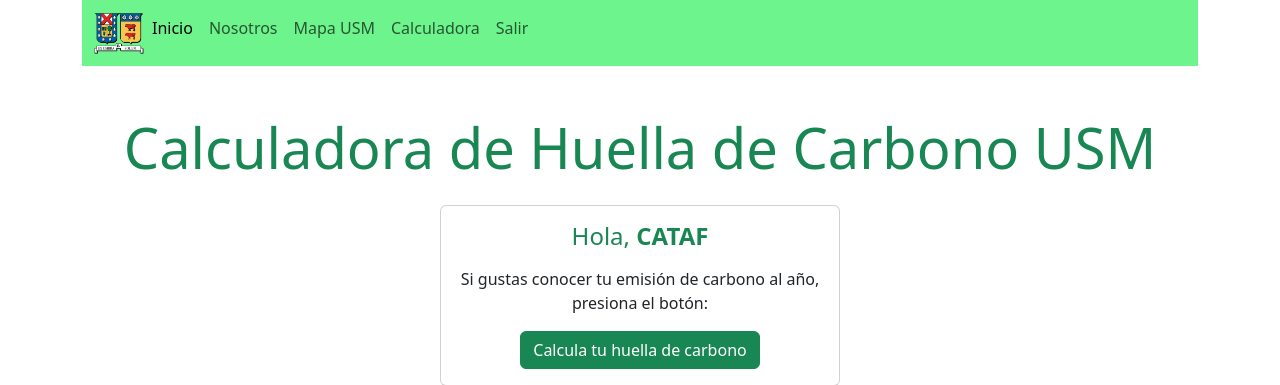
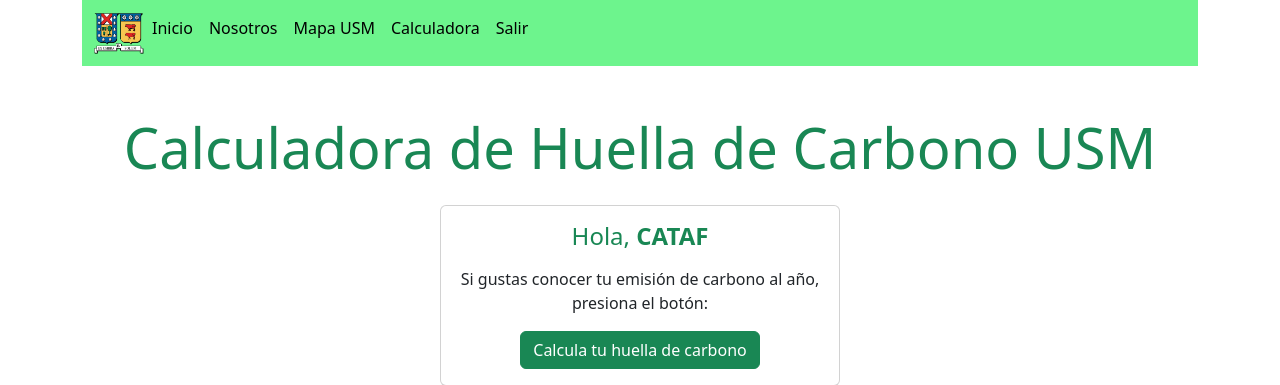
Before and after one commit to LaiosB/hdc, a Django app: page / in a window 1280 px wide. Shown: the top 385 px of the page. Run offline with Django 5.2, Linux system fonts and the light colour scheme; a user stored in the database is signed in.

Commit message:
v2.2
se arreglo el SALIR y contiene todos los cambios que se realizaron en la ayudantia 22/11

```diff
--- a/hdc/myapp/templates/myapp/base.html
+++ b/hdc/myapp/templates/myapp/base.html
@@ -12,12 +12,14 @@
         .navbar-custom {
             background-color: #6df48d; /* Verde */
         }
-
+        .nav-link {
+            color: black !important; /* Asegurar que los enlaces sean visibles */
+        }
     </style>
 </head>
 <body>
     <div class="container">
-        <!-- Barra de navegaciÃ³n con color verde -->
+        <!-- Barra de navegación con color verde -->
         <nav class="navbar navbar-expand-lg navbar-custom">
             <div class="container-fluid">
                 <button class="navbar-toggler" type="button" data-bs-toggle="collapse" data-bs-target="#navbarNav" aria-controls="navbarNav" aria-expanded="false" aria-label="Toggle navigation">
@@ -26,7 +28,9 @@
                 <div class="collapse navbar-collapse" id="navbarNav">
                     <ul class="navbar-nav">
                         <!-- Logo de la USM -->
-                        <img src="{% static '/images/Logo_UTFSM.png' %}" alt="Logo USM" class="imagen" width="50px" height="50px">
+                        <li class="nav-item">
+                            <img src="{% static 'images/Logo_UTFSM.png' %}" alt="Logo USM" class="imagen" width="50" height="50">
+                        </li>
                         <li class="nav-item">
                             <a class="nav-link active" aria-current="page" href="{% url 'home' %}">Inicio</a>
                         </li>
@@ -39,12 +43,16 @@
 
                         {% if request.user.is_authenticated %}
                             <li class="nav-item">
-
+                                <a class="nav-link" href="{% url 'huella' %}">Calculadora</a>
                             </li>
-                            <a class="nav-link" href="{% url 'huella' %}">Calculadora</a>
                             <li class="nav-item">
-                                <a class="nav-link" href="{% url 'logout' %}">Salir</a>
-
+                                <!-- Formulario para logout -->
+                                <form method="POST" action="{% url 'logout' %}" style="display:inline;">
+                                    {% csrf_token %}
+                                    <button type="submit" class="nav-link btn btn-link" style="text-decoration:none; color:inherit;">
+                                        Salir
+                                    </button>
+                                </form>
                             </li>
                         {% else %}
                             <li class="nav-item">
@@ -59,9 +67,11 @@
             </div>
         </nav>
 
+        <!-- Contenido dinámico -->
         {% block content %}{% endblock %}
     </div>
 
+    <!-- Scripts de Bootstrap -->
     <script src="https://cdn.jsdelivr.net/npm/@popperjs/core@2.11.6/dist/umd/popper.min.js"></script>
     <script src="https://cdn.jsdelivr.net/npm/bootstrap@5.3.3/dist/js/bootstrap.min.js"></script>
 </body>
--- a/hdc/myapp/urls.py
+++ b/hdc/myapp/urls.py
@@ -16,14 +16,14 @@
 """
 
 from django.urls import path
-from .views import home, mapa, register , huella, nosotros
+from .views import home, mapa, register, huella, nosotros
+from django.contrib.auth.views import LogoutView
+
 urlpatterns = [
-    path('', home, name= 'home'),
+    path('', home, name='home'),
     path('mapa/', mapa, name='mapa'),
     path('register/', register, name='register'),
-    path('logout/',exit, name='exit'),
-    path('huella/',huella, name= 'huella' ),
+    path('logout/', LogoutView.as_view(), name='logout'),  # Vista genérica para logout
+    path('huella/', huella, name='huella'),
     path('nosotros/', nosotros, name='nosotros'),
-
-
 ]
```
Also changed, not shown: hdc/db.sqlite3.
